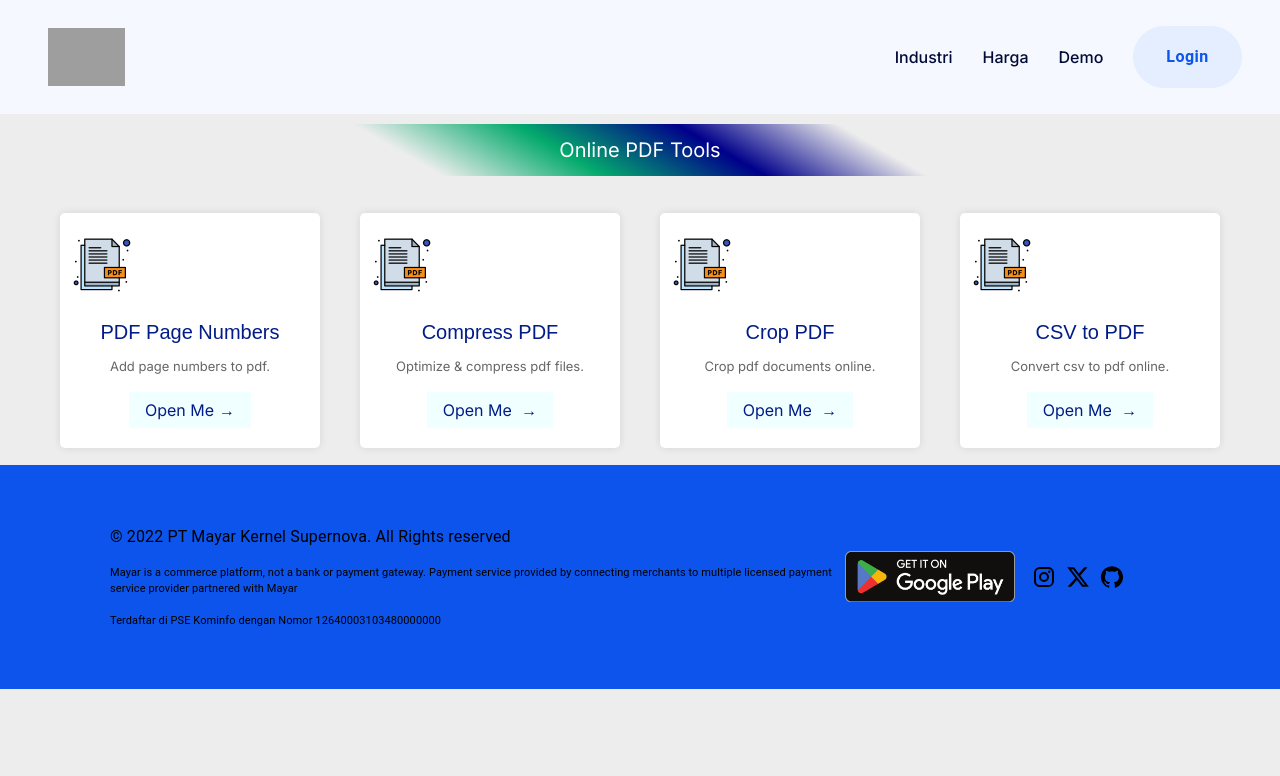
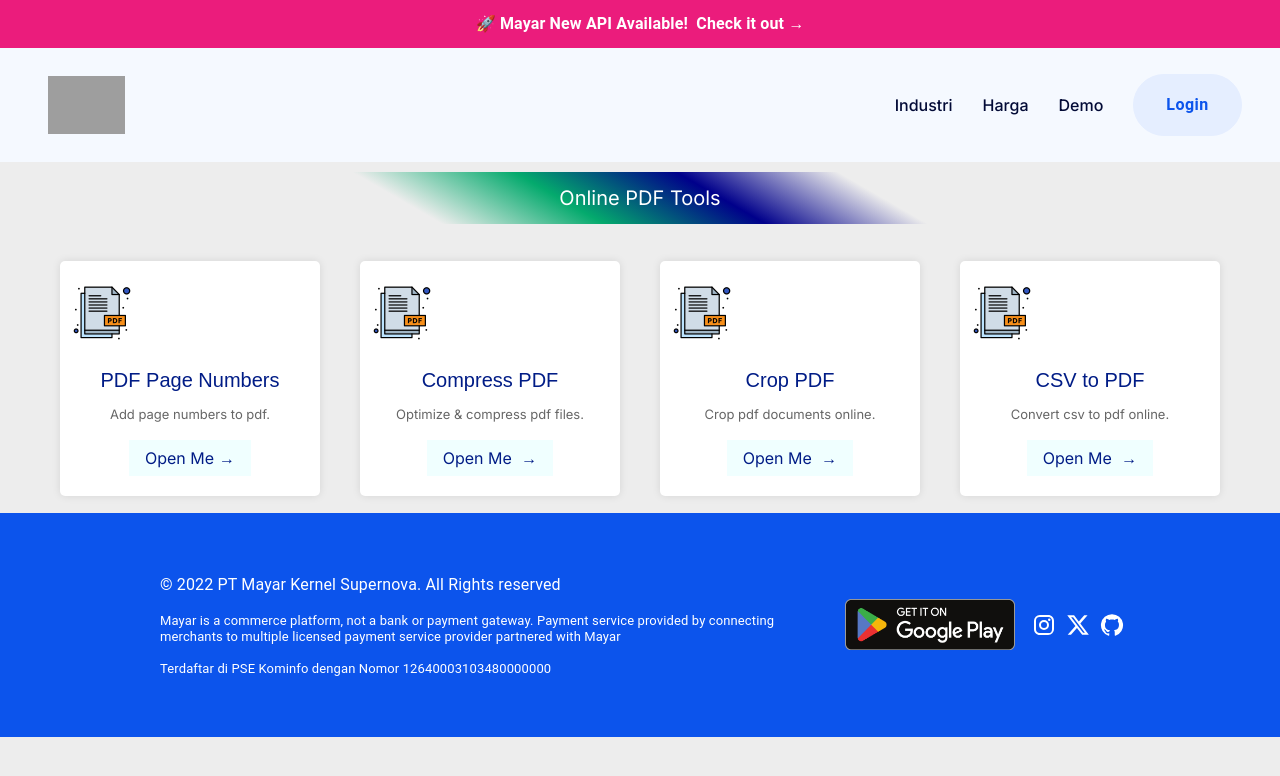
Before and after one commit to aldodwrzy/tools-mayar, a Next.js app: page / in a window 1280 px wide. Shown: the top 776 px of the page. Built offline with nearby package versions, Linux system fonts and the light colour scheme; grey boxes are pictures that could not be loaded.

Commit message:
Create Note Header (docs api)

```diff
--- a/src/app/layout.tsx
+++ b/src/app/layout.tsx
@@ -3,6 +3,7 @@
 import "./globals.css";
 import Header from "./layout/header";
 import Footer from "./layout/footer";
+import NoteHeader from "./layout/noteheader";
 
 const inter = Inter({ subsets: ["latin"] });
 
@@ -19,6 +20,7 @@
   return (
     <html lang="en">
       <body className={inter.className}>
+        <NoteHeader/>
         <Header/>
         {children}
         <Footer/>
--- a/src/app/layout/footer.tsx
+++ b/src/app/layout/footer.tsx
@@ -12,19 +12,19 @@
     <Box>
         <Grid container>
             <Grid item lg={8} display={"flex"} justifyContent={'start'}>
-                <Grid container paddingLeft={'50px'}>
+                <Grid container paddingLeft={'100px'} color={'#fff'}>
                     <Grid item lg={12}>
                         <Typography variant="body1" display={"flex"} justifyContent={'start'}>© 2022 PT Mayar Kernel
                             Supernova. All Rights reserved</Typography>
                     </Grid>
                     <Grid item lg={12}>
-                        <Typography sx={{fontSize:'11px', lineHeight:'1rem', marginTop:2, textAlign:'start !important'}}
+                        <Typography sx={{fontSize:'13px', lineHeight:'1rem', marginTop:2, textAlign:'start !important'}}
                             display={"flex"} justifyContent={'start'}>Mayar is a commerce platform, not a bank or
                             payment gateway. Payment service provided by connecting merchants to multiple licensed
                             payment service provider partnered with Mayar</Typography>
                     </Grid>
                     <Grid item lg={12}>
-                        <Typography sx={{fontSize:'11px', lineHeight:'1rem', marginTop:2, textAlign:'start !important'}}
+                        <Typography sx={{fontSize:'13px', lineHeight:'1rem', marginTop:2, textAlign:'start !important'}}
                             display={"flex"} justifyContent={'start'}>Terdaftar di PSE Kominfo dengan Nomor
                             12640003103480000000</Typography>
                     </Grid>
@@ -39,7 +39,7 @@
                                 }} />
                 </Typography>
             </Grid>
-            <Grid item lg={2} display={"flex"} alignItems={"center"} justifyContent={'start'}>
+            <Grid item lg={2} display={"flex"} alignItems={"center"} justifyContent={'start'} color={'#fff'}>
                 <Typography component={NextLink} target="_blank" href={'https://www.instagram.com/mayar_id/'}>
                     <InstagramIcon sx={{margin:'5px'}} />
                 </Typography>
--- /dev/null
+++ b/src/app/layout/noteheader.tsx
@@ -0,0 +1,19 @@
+import { Grid, Stack, Typography } from "@mui/material";
+import Link from "next/link";
+import NextLink from "next/link";
+
+export default function NoteHeader() {
+    return (
+        <div>
+            <Grid container display={"flex"} alignItems={"center"} justifyContent={"center"} color={'#fff'}
+            sx={{ backgroundColor: '#eb1c7c'}}>
+                <Grid item lg={12}>
+                    <Stack direction={'row'} display={"flex"} justifyContent={"center"}>
+                        <Typography sx={{fontSize: '1rem', lineHeight: '3rem', fontWeight: '600'}}>🚀 Mayar New API Available!</Typography>
+                        <Typography sx={{fontSize: '1rem', lineHeight: '3rem', fontWeight: '600'}} component={NextLink} href="https://documenter.getpostman.com/view/25084670/2s8Z6x1sr8" target="_blank"> &nbsp; Check it out → </Typography>
+                    </Stack>
+                </Grid>
+            </Grid>
+        </div>
+    );
+    }
```
